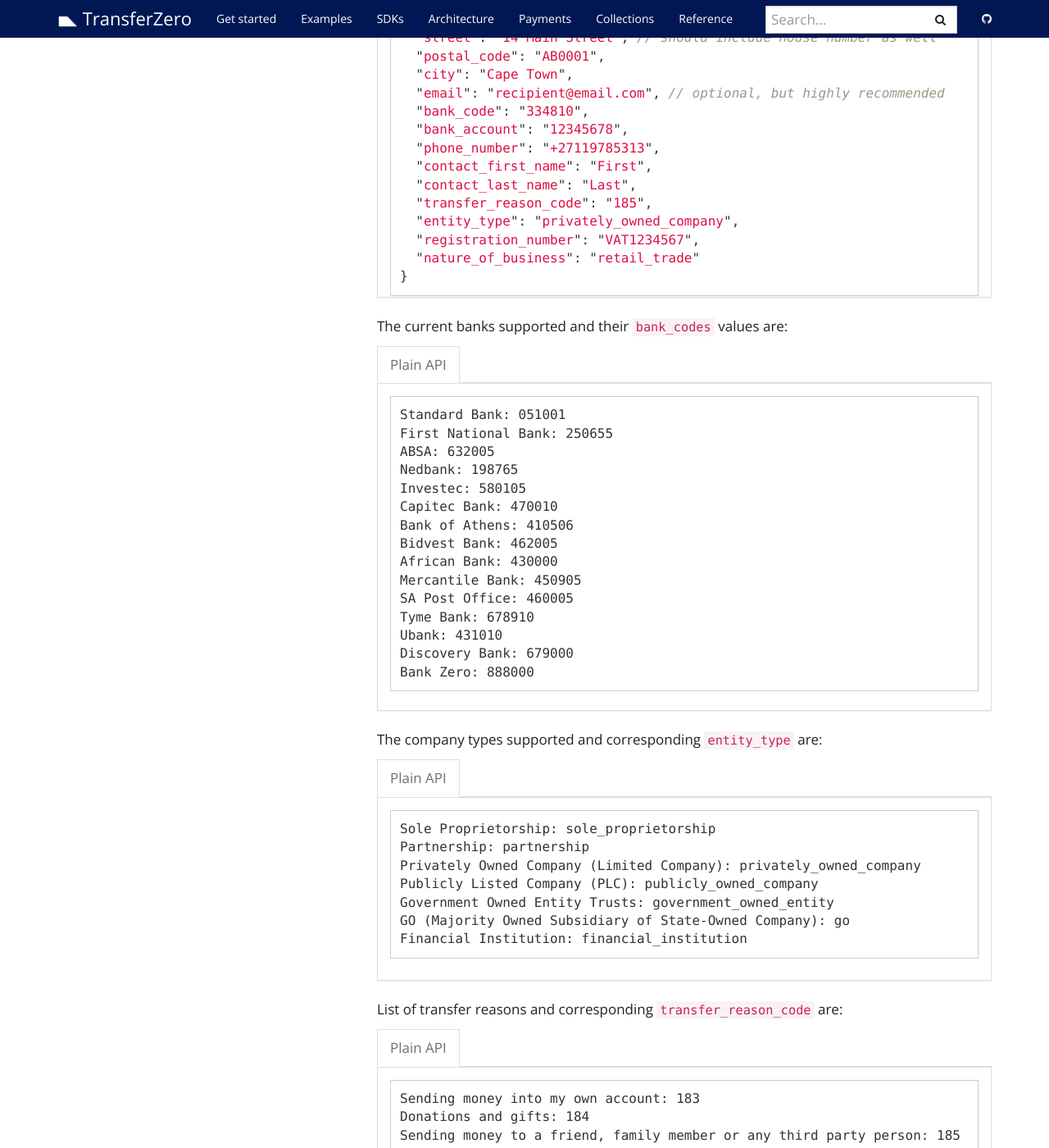
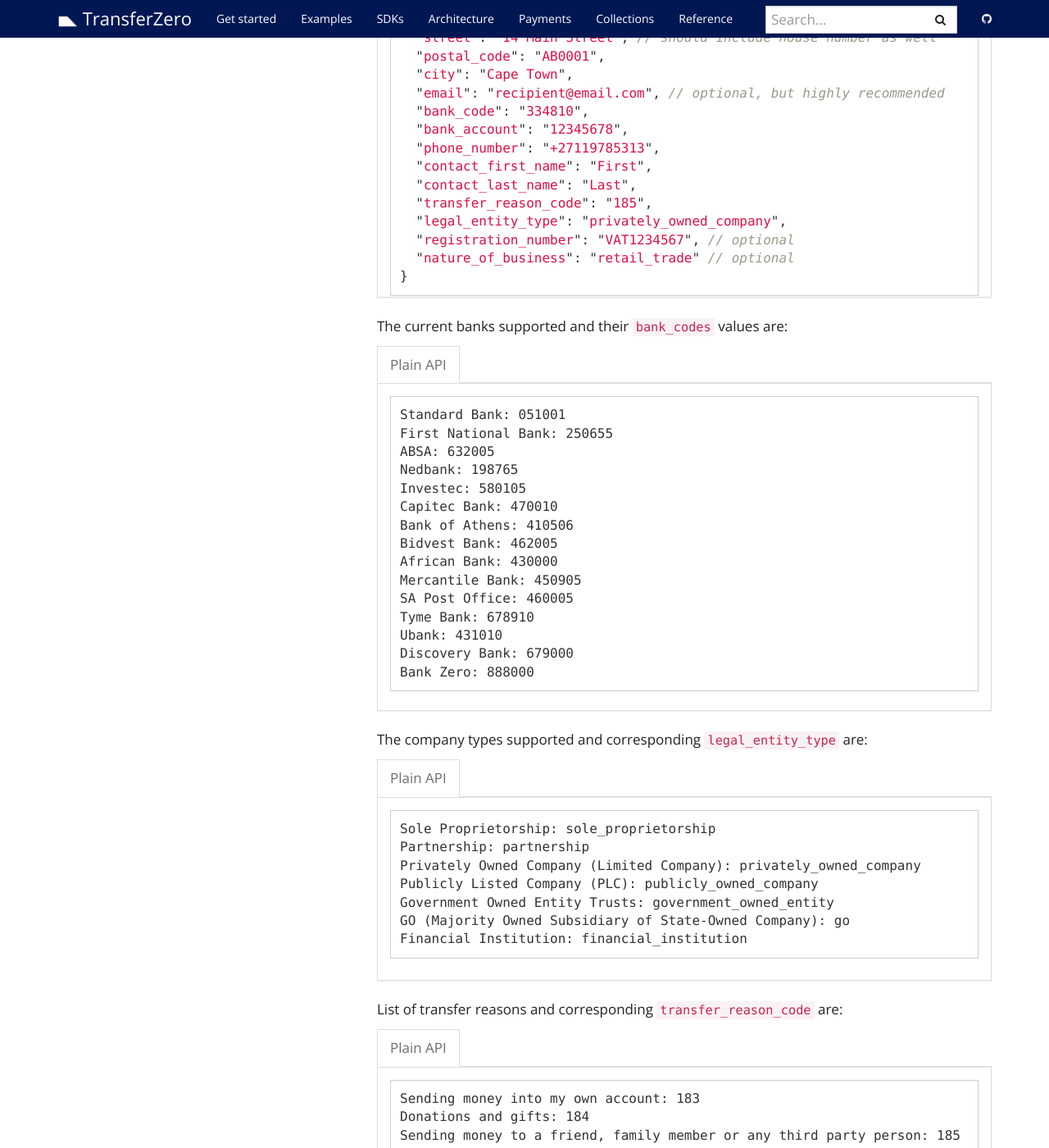
Before and after one commit to transferzero/api-documentation, a Jekyll site: the page built from _docs/payout-details.md, in a window 1280 px wide and 1400 px high, scrolled down 12670 px. Shown: the whole window at 82% size. Built offline with Jekyll 4.4.1, drawn with Linux system fonts in a browser that asks for light colours; nearby versions of some CDN libraries; comment, search, counter and statistics services are not loaded.

Commit message:
update ZAR payout method details

````diff
--- a/_docs/payout-details.md
+++ b/_docs/payout-details.md
@@ -573,9 +573,9 @@
   "contact_first_name": "First",
   "contact_last_name": "Last",
   "transfer_reason_code": "185",
-  "entity_type": "privately_owned_company",
-  "registration_number": "VAT1234567",
-  "nature_of_business": "retail_trade"
+  "legal_entity_type": "privately_owned_company",
+  "registration_number": "VAT1234567", // optional
+  "nature_of_business": "retail_trade" // optional
 }
 ```
 {% endcapture %}
@@ -607,7 +607,7 @@
 
 {% include language-tabbar.html prefix="zar-bank-codes" raw=data-raw %}
 
-The company types supported and corresponding `entity_type` are:
+The company types supported and corresponding `legal_entity_type` are:
 
 {% capture data-raw %}
 ```
````
